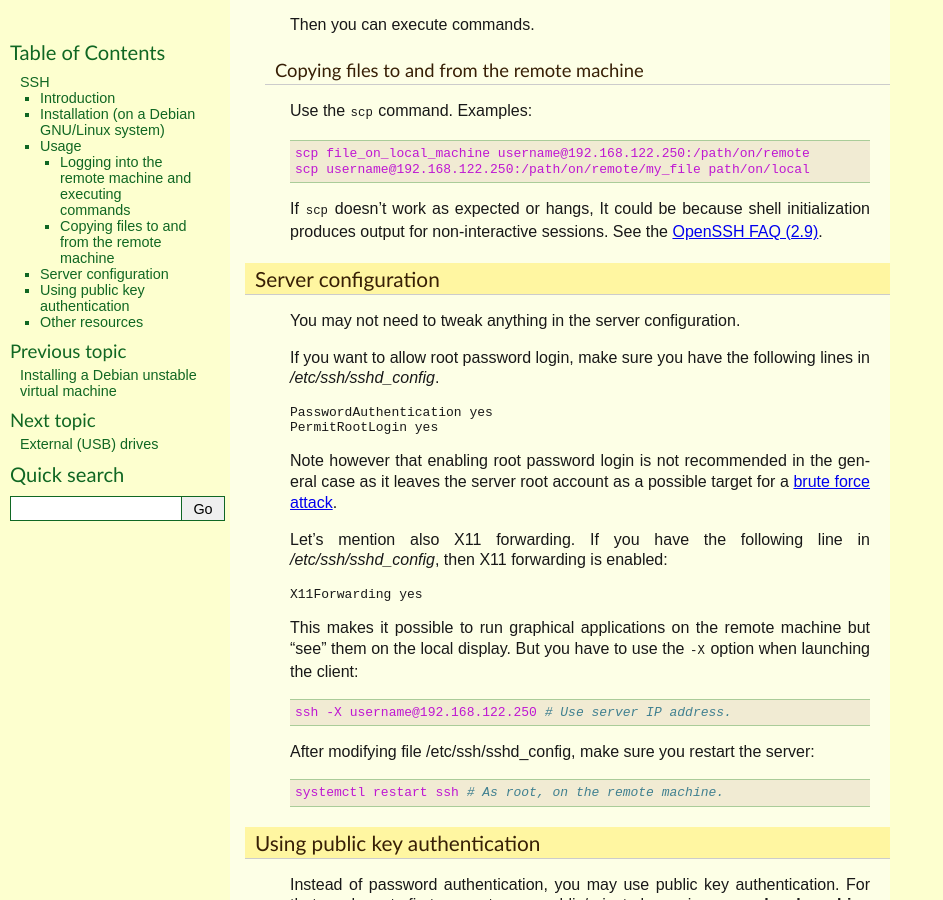
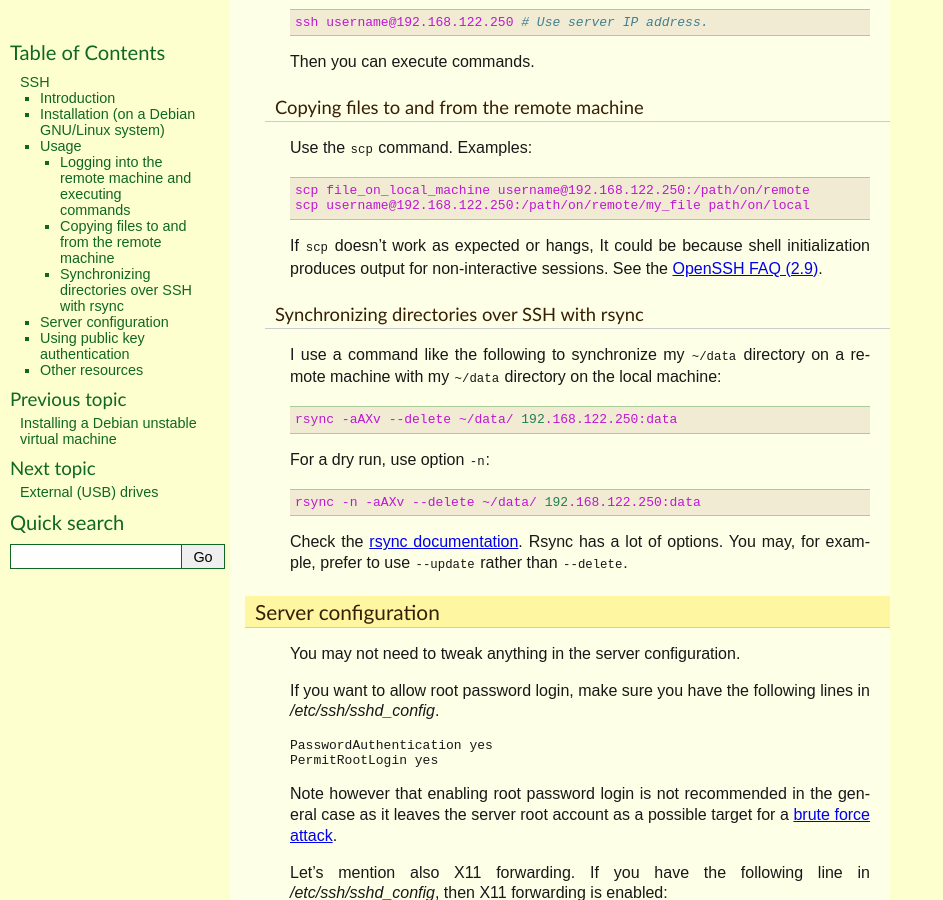
Before and after one commit to thierr26/thierr26_personal_notes_sphinx_sources, a Sphinx documentation site: the page built from source/ssh.rst, in a window 1280 px wide and 900 px high, scrolled down 926 px. Shown: the whole window, without its empty margins (0-943 px from the left). Built offline with Sphinx 7.4.7, drawn with Linux system fonts in a browser that asks for light colours; some of the changed text lies outside the part shown.

Commit message:
Add "rsync over SSH" section

```diff
--- a/source/ssh.rst
+++ b/source/ssh.rst
@@ -61,6 +61,26 @@
 If ``scp`` doesn't work as expected or hangs, It could be because shell
 initialization produces output for non-interactive sessions. See the `OpenSSH
 FAQ (2.9) <http://lira.no-ip.org:8080/doc/openssh-client/faq.html#2.9>`_.
+
+
+Synchronizing directories over SSH with rsync
+~~~~~~~~~~~~~~~~~~~~~~~~~~~~~~~~~~~~~~~~~~~~~
+
+.. index::
+  single: rsync
+
+I use a command like the following to synchronize my ``~/data`` directory on a
+remote machine with my ``~/data`` directory on the local machine::
+
+  rsync -aAXv --delete ~/data/ 192.168.122.250:data
+
+For a dry run, use option ``-n``::
+
+  rsync -n -aAXv --delete ~/data/ 192.168.122.250:data
+
+Check the `rsync documentation
+<https://download.samba.org/pub/rsync/rsync.1>`_. Rsync has a lot of options.
+You may, for example, prefer to use ``--update`` rather than ``--delete``.
 
 
 .. _sshd_configuration:
```
